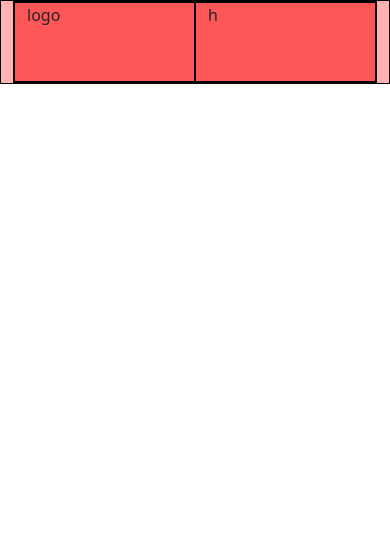
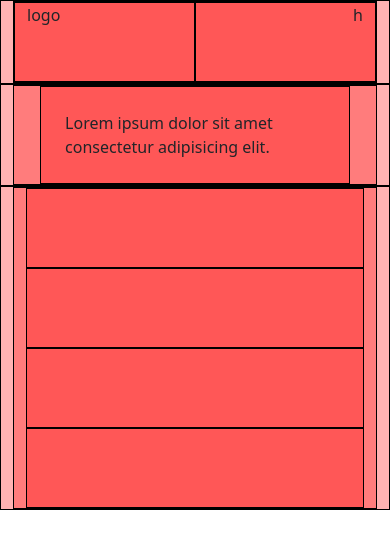
Before and after one commit to Laroussi-Sarhane/html-css-bootstrap-freelancer, a plain HTML site: page index.html in a window 390 px wide. Drawn offline with nearby package versions, Linux system fonts and the light colour scheme.

Commit message:
add sections

```diff
--- a/index.html
+++ b/index.html
@@ -12,13 +12,14 @@
 </head>
 <body>
   <header class="container-fluid ">
-    <div class="container">
+    <div class="container h-100 ">
 
-      <div class="row row-cols-2  justify-content-between align-content-center  ">
-        <div class="col-xs-9 col-sm-8 col-xl-9">logo</div>
+      <div class="row h-100 row-cols-2  justify-content-between   ">
+
+        <div class="col-xs-9 col-sm-8 col-xl-9 ">logo</div>
 
         <div class="col-sm-4 col-xl-3 ">
-          <div class="hamburger d-md-none d-xl-none">h</div>
+          <div class="hamburger d-md-none d-xl-none text-end ">h</div>
           <div class="nav d-none d-md-block ">menu</div>
         </div>
 
@@ -28,5 +29,27 @@
 
   </header>
 
+  <main>
+
+    <!-- jumbo -->
+    <section class="container-fluid d-flex justify-content-center debug">
+      <div class="container h-100  d-flex justify-content-center debug">
+        <div class="col-11 debug h-100 p-4 col-md-8 col-xxl-5 ">
+          Lorem ipsum dolor sit amet consectetur adipisicing elit.
+        </div>
+      </div>
+    </section>
+
+    <!-- portfolio -->
+    <section class="container-fluid ">
+      <div class="container-md h-100  d-flex flex-wrap debug ">
+        <div class="col-12 h-25 col-md-6 col-xl-4 debug"></div>
+        <div class="col-12 h-25 col-md-6 col-xl-4 debug"></div>
+        <div class="col-12 h-25 col-md-6 col-xl-4 debug"></div>
+        <div class="col-12 h-25 col-md-6 col-xl-4 debug"></div>
+      </div>
+    </section>
+
+
 </body>
 </html>
```
